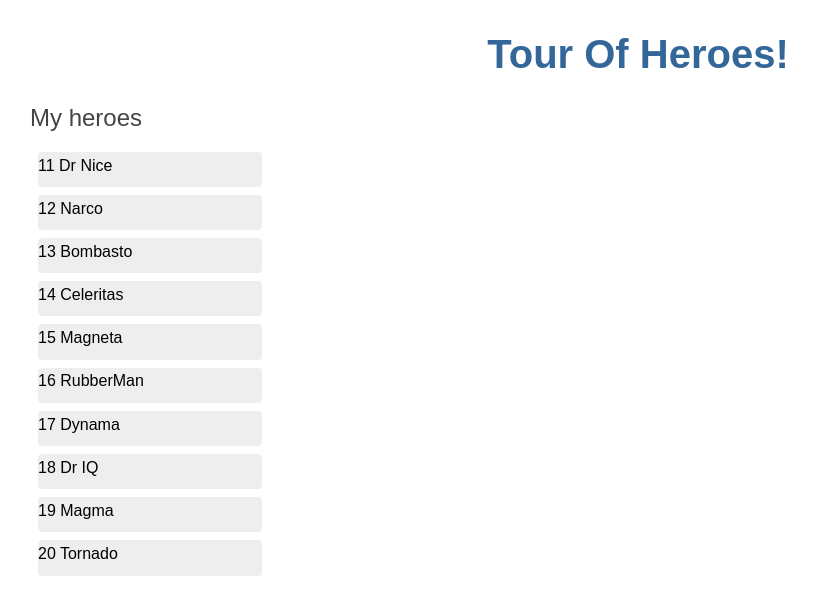
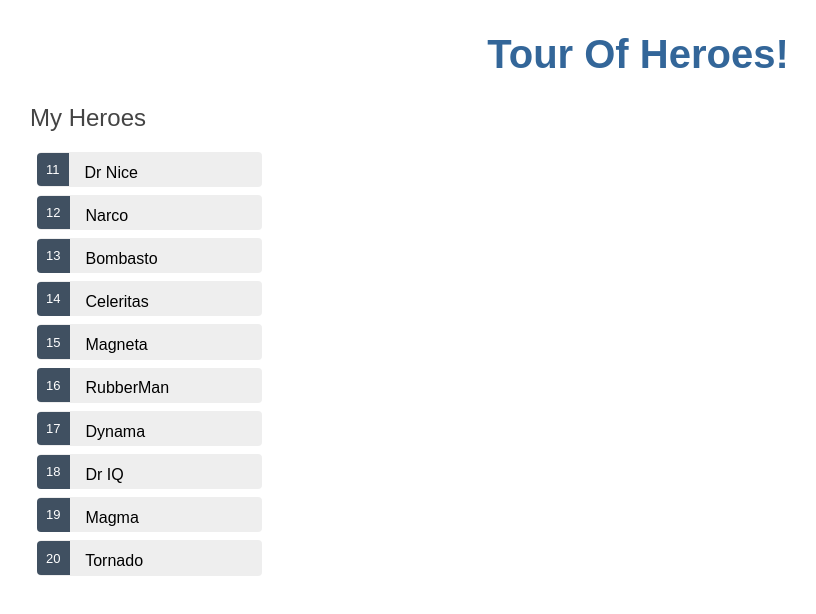
Before and after one commit to alucard371/Tour-of-Heroes---Angular-tutorial, an Angular app: page / in a window 1280 px wide. Shown: the top 614 px of the page, without its empty margins (2-818 px from the left). Built offline with nearby package versions, Linux system fonts and the light colour scheme.

Commit message:
style selected hero

```diff
--- a/src/app/heroes/heroes.component.html
+++ b/src/app/heroes/heroes.component.html
@@ -1,12 +1,12 @@
+<h2>My Heroes</h2>
+<ul class="heroes">
+  <li *ngFor="let hero of heroes"
+    [class.selected]="hero === selectedHero"
+    (click)="onSelect(hero)">
+    <span class="badge">{{hero.id}}</span> {{hero.name}}
+  </li>
+</ul>
 
-
-<h2>My heroes</h2>
-<ul class="heroes">
-    <li *ngFor="let hero of heroes" (click)="onSelect(hero)">
-        <span>{{hero.id}} </span>{{hero.name}}
-    </li>
-
-</ul>
 <div *ngIf="selectedHero">
 
   <h2>{{selectedHero.name | uppercase}} Details</h2>
--- a/src/app/heroes/heroes.component.ts
+++ b/src/app/heroes/heroes.component.ts
@@ -9,11 +9,10 @@ import { HEROES } from '../mock-heroes';
 })
 export class HeroesComponent implements OnInit {
 
+  heroes = HEROES;
   selectedHero: Hero;
 
-  onSelect(hero: Hero): void {
-    this.selectedHero = hero;
-  }
+
 
   // private _hero: Hero = {
   //   id: 1,
@@ -26,11 +25,15 @@ export class HeroesComponent implements OnInit {
   //   this._hero = value;
   // }
 
-  heroes = HEROES;
+
 
   constructor() { }
 
   ngOnInit() {
   }
 
+  onSelect(hero: Hero): void {
+    this.selectedHero = hero;
+  }
+
 }
```
